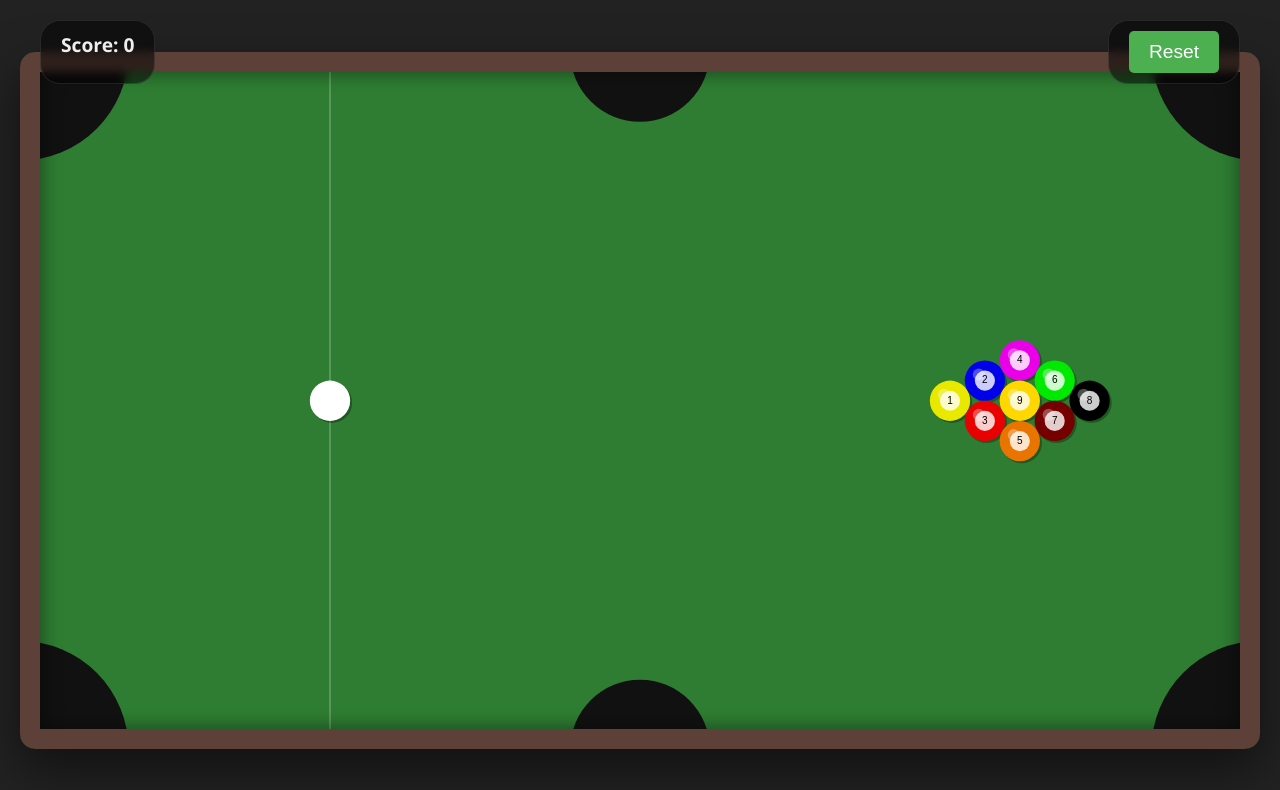
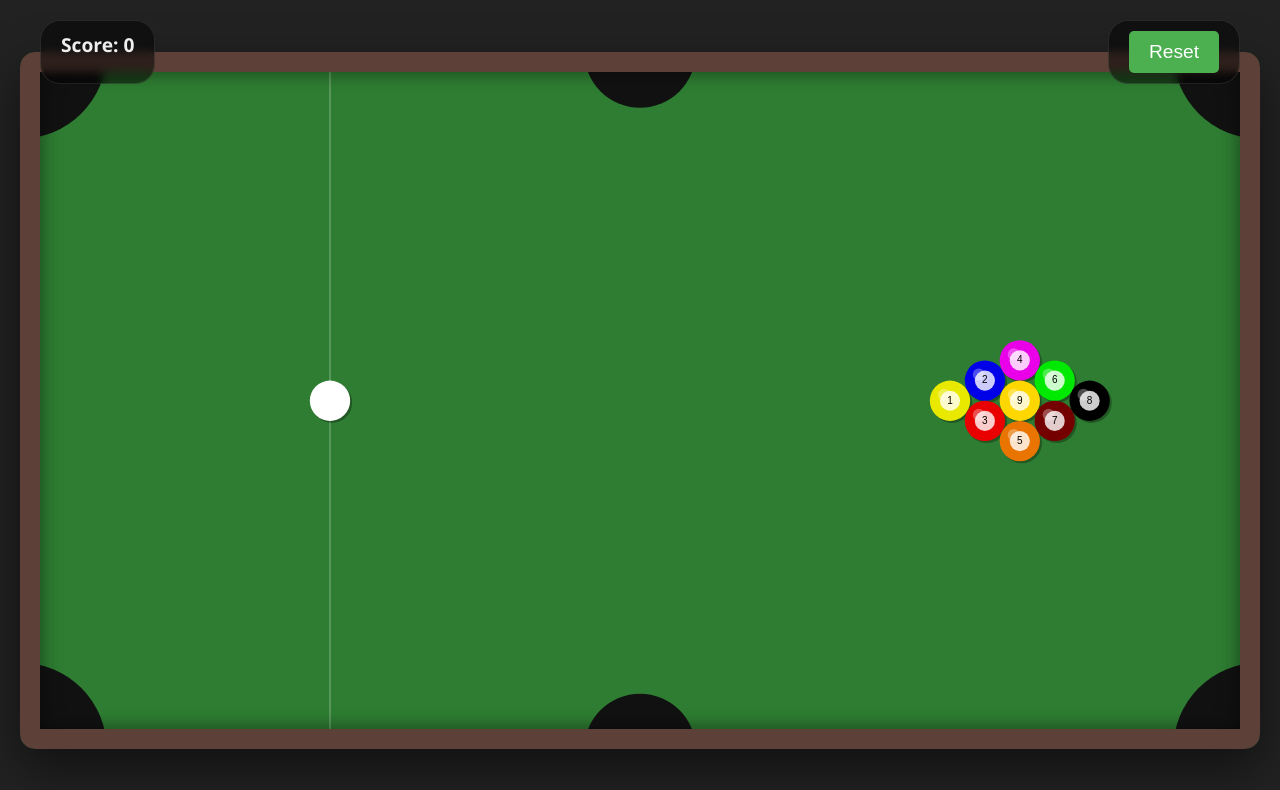
Before and after one commit to seiichiM/bg, a plain HTML site: page index.html in a window 1280 px wide. Drawn offline with Linux system fonts and the light colour scheme.

Commit message:
Add index.html

```diff
--- a/index.html
+++ b/index.html
@@ -170,9 +170,9 @@ const CONFIG = {
     wallBounce: 0.7,     // 壁の反発係数
     ballBounce: 0.9,     // ボール同士の反発係数
     minSpeed: 0.05,      // 停止とみなす速度閾値
-    maxPower: 37.5,      // 最大ショットパワー (25 * 1.5)
-    pocketRadius: 45,    // サイドポケットの判定半径
-    cornerPocketRadius: 70, // コーナーポケットの判定半径（大きく）
+    maxPower: 25,        // 最大ショットパワー
+    pocketRadius: 36,    // サイドポケットの判定半径
+    cornerPocketRadius: 56, // コーナーポケットの判定半径
     ballRadius: 13,      // ボールの半径
     tablePadding: 30     // 木枠の内側の余白（壁の位置）
 };
@@ -321,8 +321,8 @@ function initGame() {
     // 今回は固定値でいくが、画面サイズに合わせて少し調整する。
     const scaleFactor = state.width / 800;
     CONFIG.ballRadius = 13 * scaleFactor;
-    CONFIG.pocketRadius = 45 * scaleFactor;
-    CONFIG.cornerPocketRadius = 70 * scaleFactor;
+    CONFIG.pocketRadius = 36 * scaleFactor;
+    CONFIG.cornerPocketRadius = 56 * scaleFactor;
     CONFIG.tablePadding = 25 * scaleFactor;
 
     resetBoard();
```
